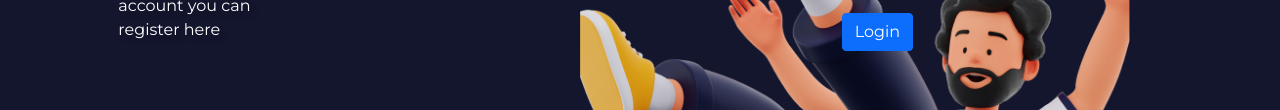
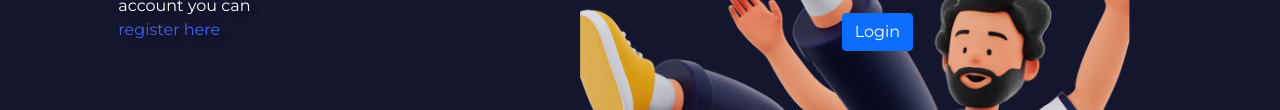
Before and after one commit to Abfahim21/mobile-recharge-landing-page, a plain HTML site: page index.html in a window 1280 px wide. Shown: the part 453-563 px from the top of the page. Drawn offline with Linux system fonts and the light colour scheme; a web font is replaced by a local one.

Commit message:
form flexing

```diff
--- a/css/style.css
+++ b/css/style.css
@@ -38,3 +38,6 @@ a.nav-link {
 nav.navbar.navbar-expand-lg.navbar-light {
     background-color: rgb(20, 22, 46);
 }
+span.register {
+    color: rgba(68, 97, 242, 1);
+}
```
